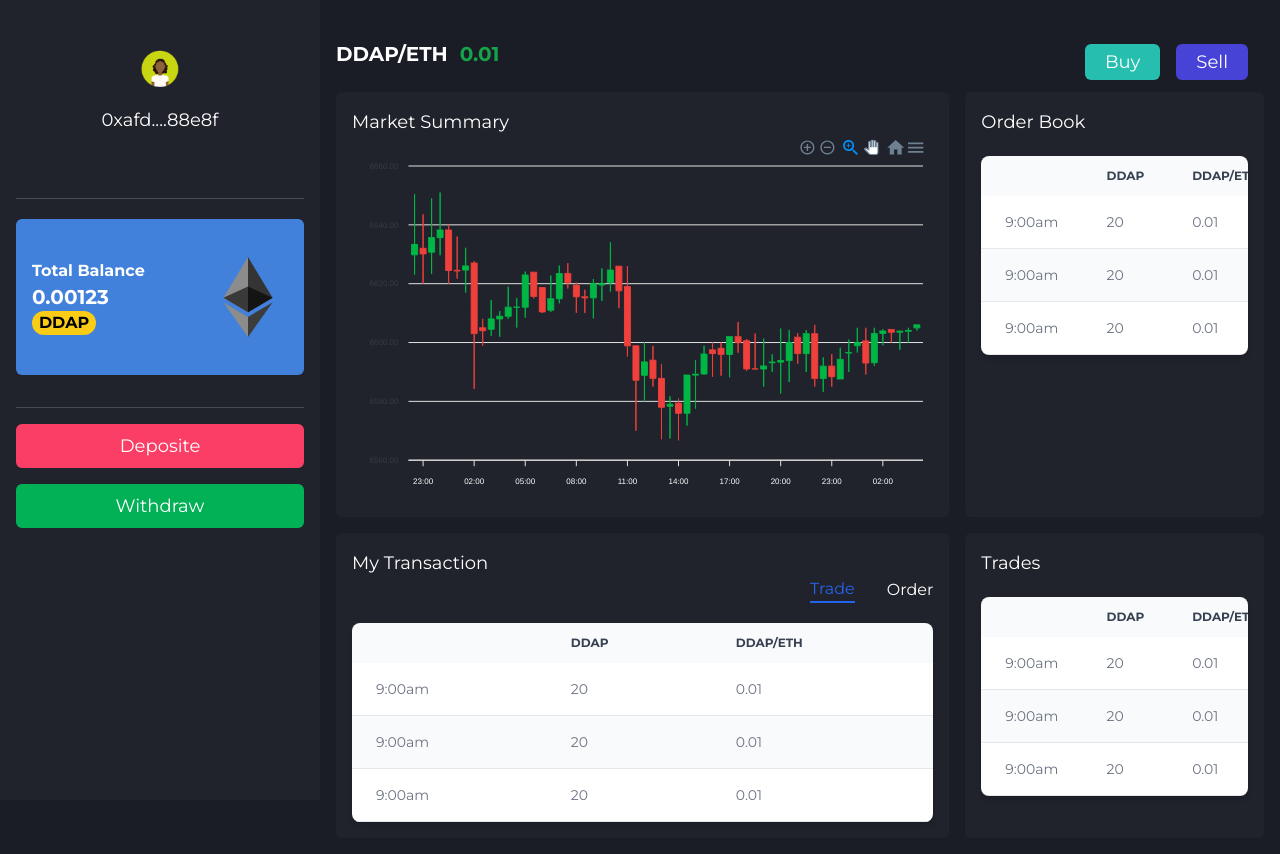
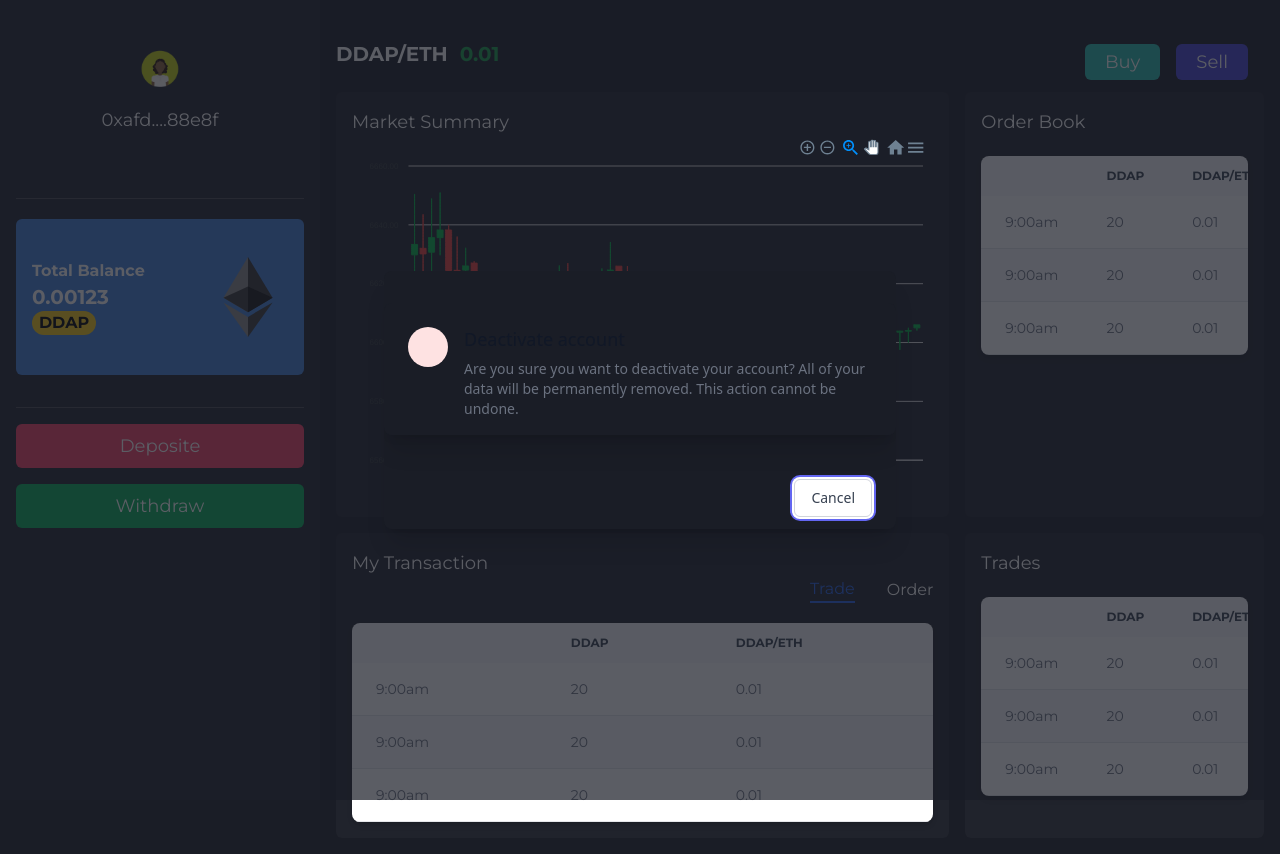
Before and after one commit to Mr-DecodeBlock/Decentralize-Token-Exchange, a React (Create React App) app: page / in a window 1280 px wide. Both pictures are taken after a click on the element "Deposite". Built offline with nearby package versions, Linux system fonts and the light colour scheme.

Commit message:
dex token exchange

```diff
--- a/src/App.js
+++ b/src/App.js
@@ -14,6 +14,7 @@
   const [comp, setComp] = useState("");
 
   const cancelButtonRef = useRef(null);
+
   return (
     <div className="bg-[#1A1D26] w-full  font-Montserrat">
       <div className="flex flex-col lg:flex lg:flex-row ">
--- a/src/components/Modal.js
+++ b/src/components/Modal.js
@@ -7,7 +7,7 @@
   const cancelButtonRef = useRef(null);
   React.useEffect(() => {
     setOpen(props.open);
-  }, [props.openToggle]);
+  }, [props.open]);
 
   return (
     <Transition.Root show={open}>
@@ -48,7 +48,7 @@
           >
             <div className="relative inline-block align-bottom bg-[#1A1D26] rounded-lg text-left overflow-hidden shadow-xl transform transition-all sm:my-8 sm:align-middle sm:max-w-lg sm:w-full">
               {props.children}
-              <div className="bg-gray-50 px-4 py-3 sm:px-6 sm:flex sm:flex-row-reverse">
+              <div className="bg-[#1A1D26] px-4 py-3 sm:px-6 sm:flex sm:flex-row-reverse">
                 <button
                   type="button"
                   className="mt-3 w-full inline-flex justify-center rounded-md border border-gray-300 shadow-sm px-4 py-2 bg-white text-base font-medium text-gray-700 hover:bg-gray-50 focus:outline-none focus:ring-2 focus:ring-offset-2 focus:ring-indigo-500 sm:mt-0 sm:ml-3 sm:w-auto sm:text-sm"
```
